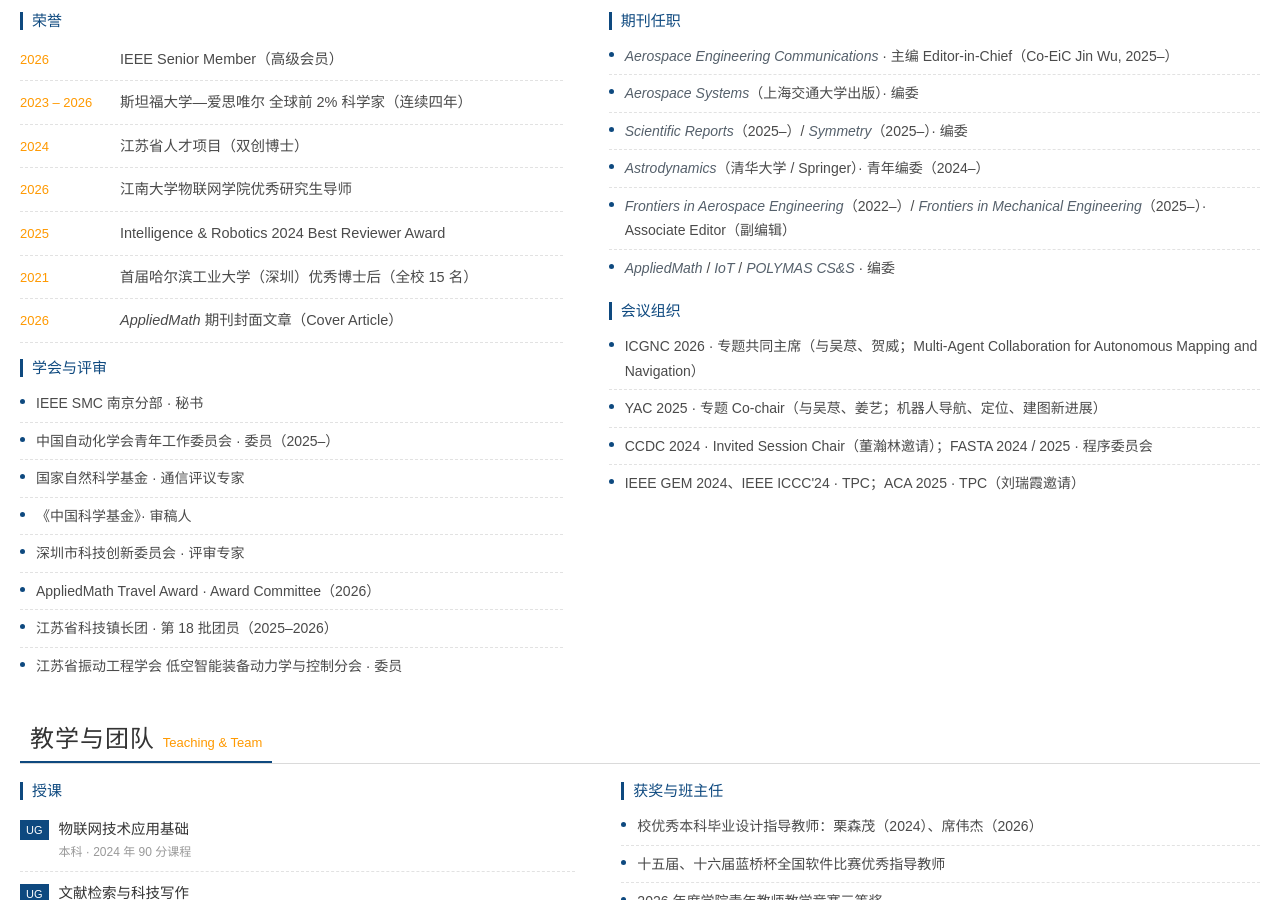
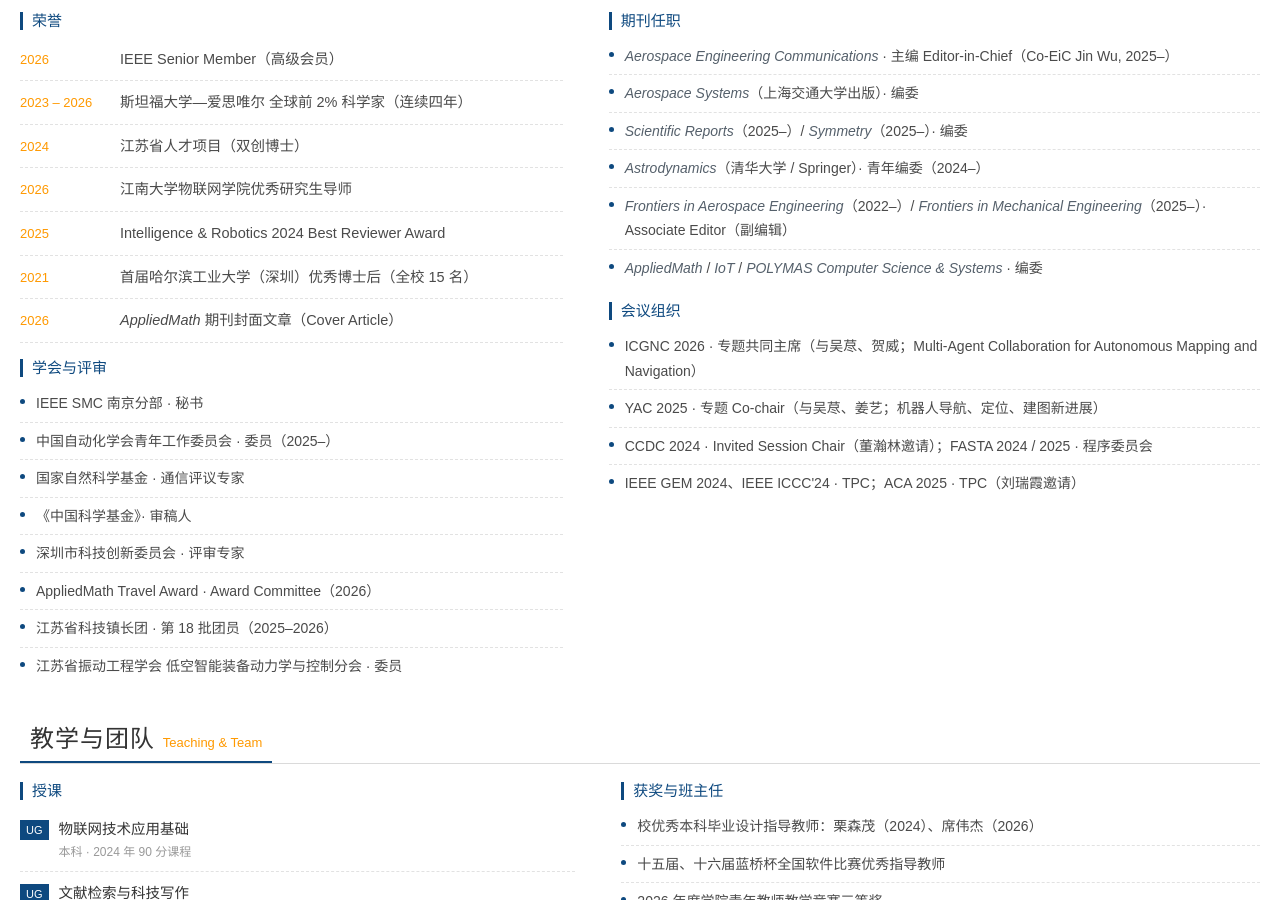
Before and after one commit to dongfangxy/dongfangxy.github.io, a Jekyll site: the page index.html, which Jekyll copies as it is, in a window 1280 px wide and 900 px high, scrolled down 2159 px. Built offline with Jekyll 4.4.1, drawn with Linux system fonts in a browser that asks for light colours.

Commit message:
docs(service): spell out POLYMAS journal name

```diff
--- a/index.html
+++ b/index.html
@@ -487,7 +487,7 @@
             <li><em>Scientific Reports</em>（2025–）/ <em>Symmetry</em>（2025–）· 编委</li>
             <li><em>Astrodynamics</em>（清华大学 / Springer）· 青年编委（2024–）</li>
             <li><em>Frontiers in Aerospace Engineering</em>（2022–）/ <em>Frontiers in Mechanical Engineering</em>（2025–）· Associate Editor（副编辑）</li>
-            <li><em>AppliedMath</em> / <em>IoT</em> / <em>POLYMAS CS&amp;S</em> · 编委</li>
+            <li><em>AppliedMath</em> / <em>IoT</em> / <em>POLYMAS Computer Science &amp; Systems</em> · 编委</li>
           </ul>
           <h4 class="sub-h" style="margin-top:16px">会议组织</h4>
           <ul class="txt_list tight">
```
